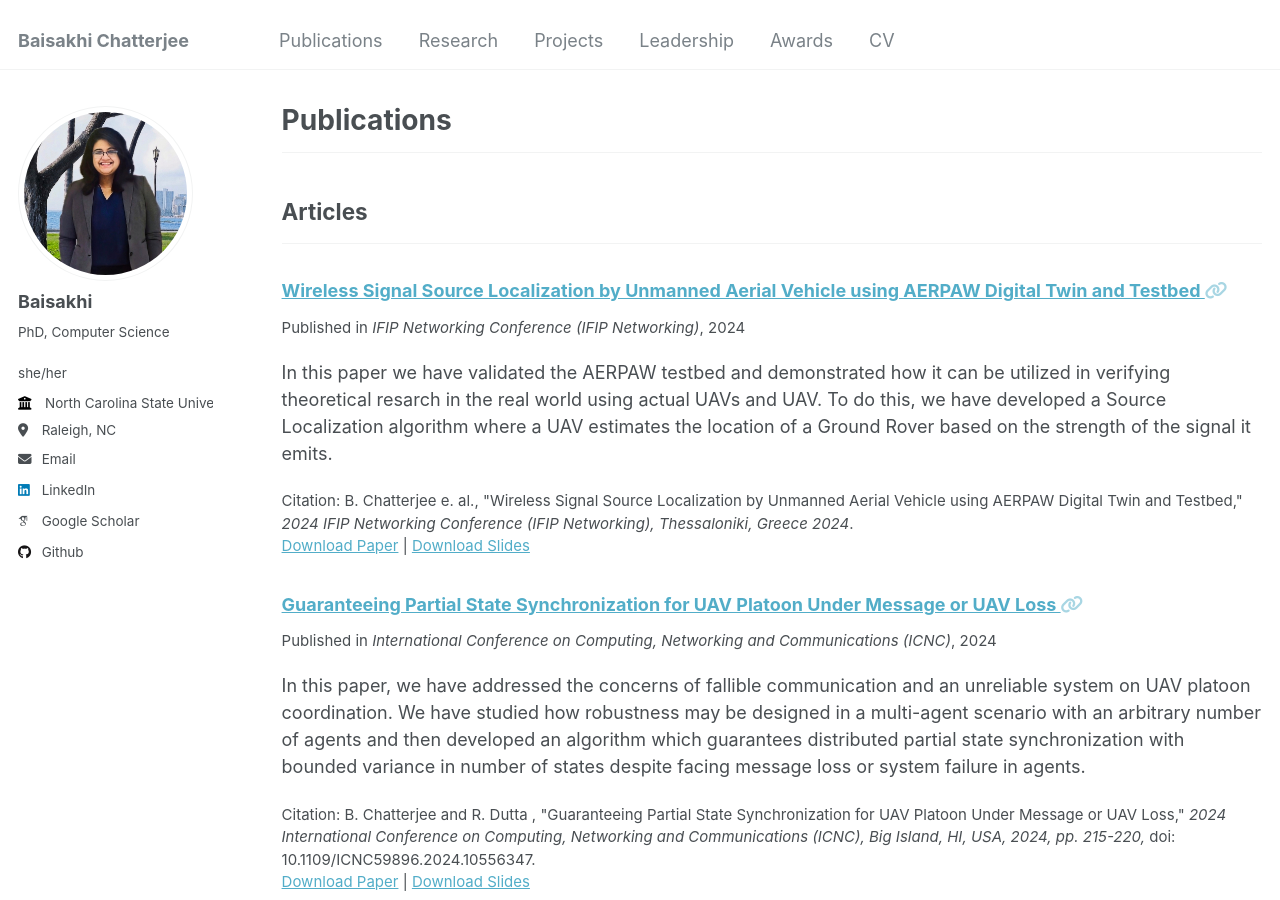
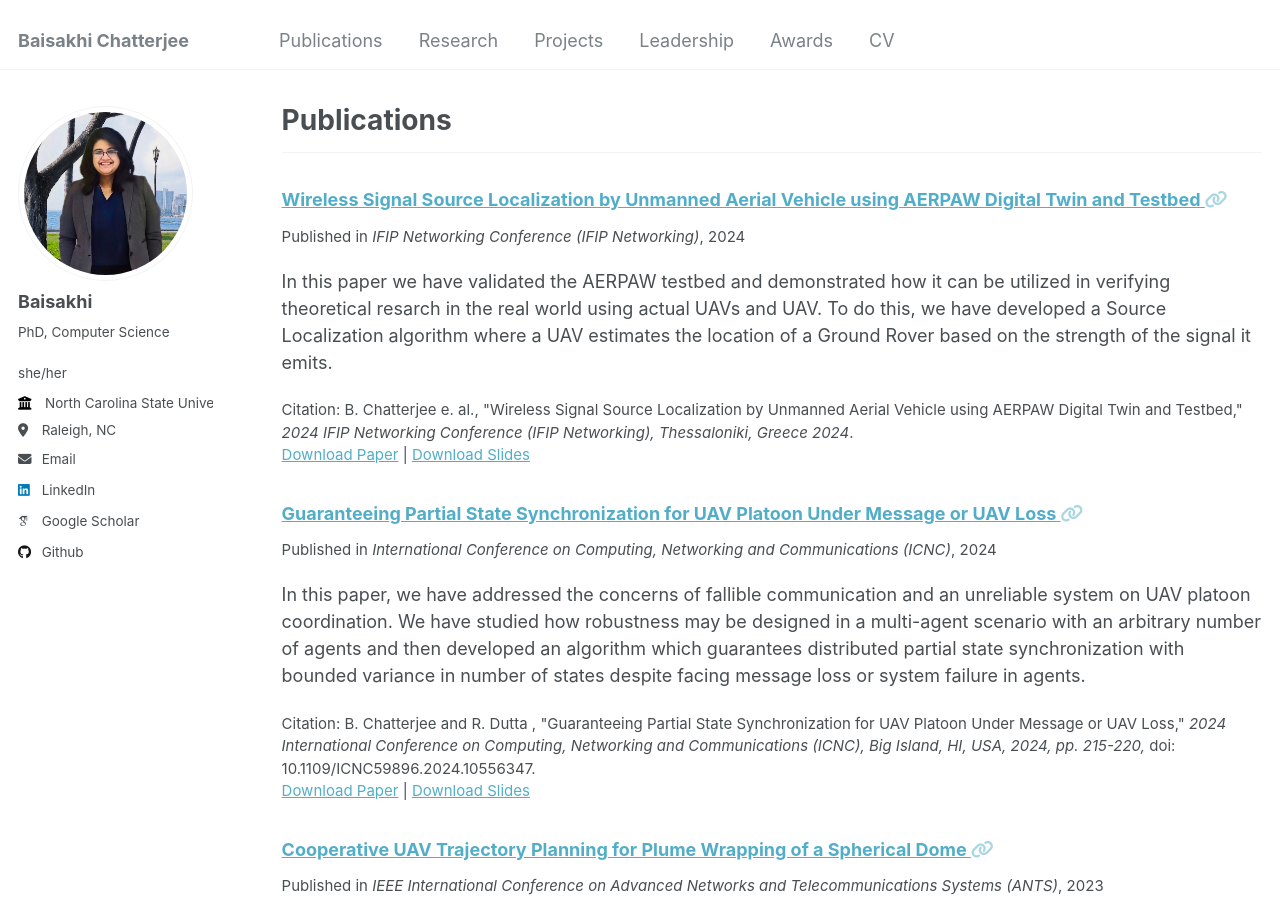
Before and after one commit to baisakhic/baisakhic.github.io, a Jekyll site: the page built from _pages/publications.html, in a window 1280 px wide and 900 px high. Built offline with Jekyll 4.4.1, drawn with Linux system fonts in a browser that asks for light colours; some web fonts are replaced.

Commit message:
formatting

```diff
--- a/_pages/projects.html
+++ b/_pages/projects.html
@@ -17,7 +17,7 @@ title_shown: false
         {% continue %}
       {% endif %}
       {% unless title_shown %}
-        <h2>{{ category[1].title }}</h2>
+        <p/><h2>{{ category[1].title }}</h2>
         {% assign title_shown = true %}
       {% endunless %}
       {% include archive-single.html %}
--- a/_pages/publications.html
+++ b/_pages/publications.html
@@ -18,7 +18,7 @@ author_profile: true
         {% continue %}
       {% endif %}
       {% unless title_shown %}
-        <h2>{{ category[1].title }}</h2><hr/>
+
         {% assign title_shown = true %}
       {% endunless %}
       {% include archive-single.html %}
```
